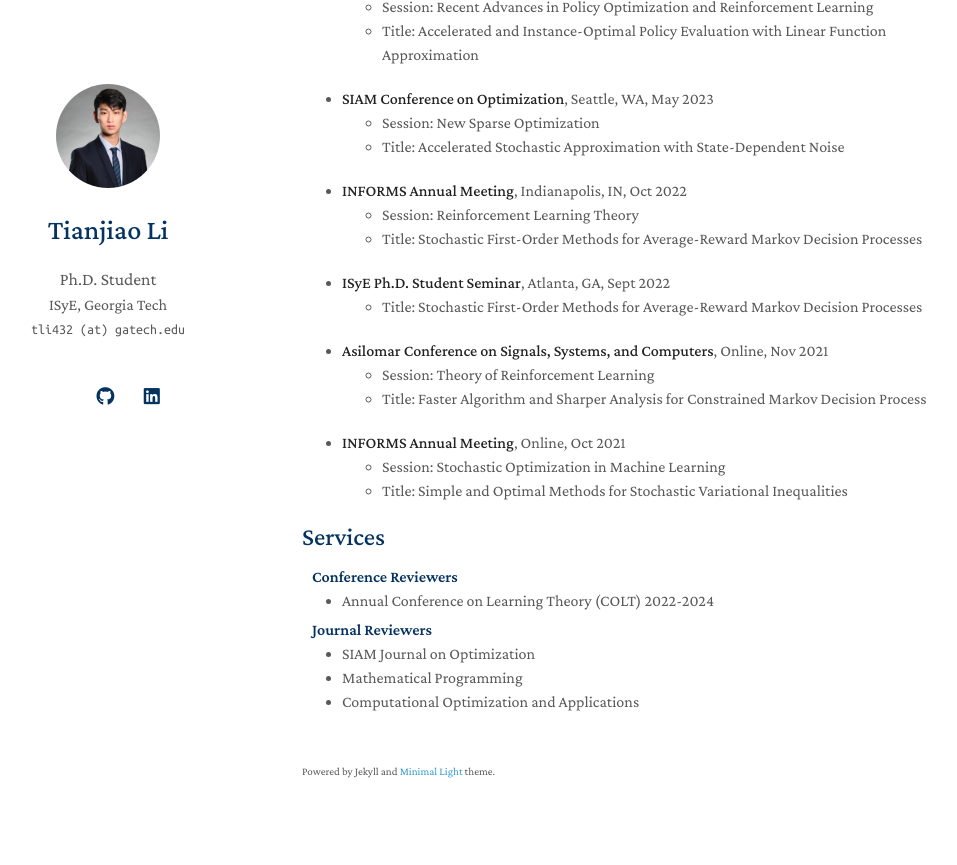
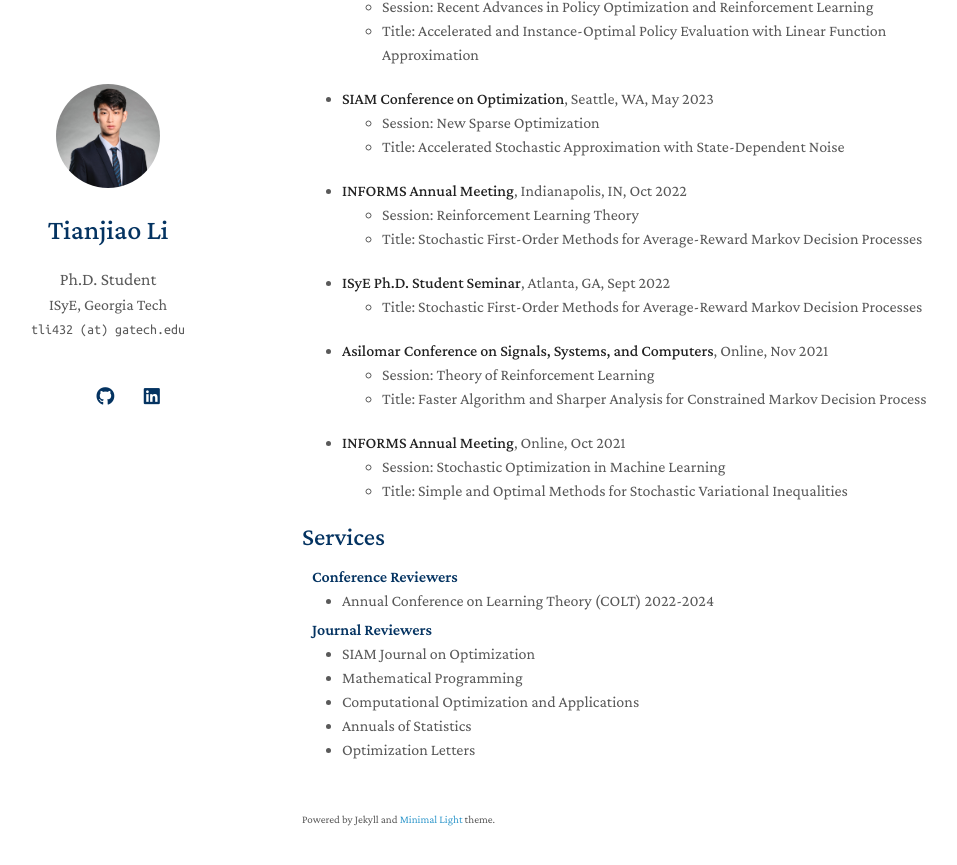
Before and after one commit to tli432/tli432.github.io, a Jekyll site: the page built from index.md, in a window 1280 px wide and 900 px high, scrolled down 2280 px. Shown: the top 865 px of the window, without its empty margins (168-1125 px from the left). Built offline with Jekyll 4.4.1, drawn with Linux system fonts in a browser that asks for light colours; nearby versions of some CDN libraries; a style sheet for code colours, icons or effects is not loaded; our own code applies the rules of GitHub Pages for plain Markdown files.

Commit message:
Add services

```diff
--- a/_includes/services.md
+++ b/_includes/services.md
@@ -12,4 +12,6 @@
   <li><a href="https://www.siam.org/publications/journals/siam-journal-on-optimization-siopt"><autocolor>SIAM Journal on Optimization</autocolor></a></li>
   <li><a href="https://link.springer.com/journal/10107"><autocolor>Mathematical Programming</autocolor></a></li>
   <li><a href="https://link.springer.com/journal/10589"><autocolor>Computational Optimization and Applications</autocolor></a></li>
+  <li><a href="https://imstat.org/journals-and-publications/annals-of-statistics"><autocolor>Annuals of Statistics</autocolor></a></li>
+  <li><a href="https://link.springer.com/journal/11590"><autocolor>Optimization Letters</autocolor></a></li>
 </ul>
```
Also changed, not shown: 1 other file.
